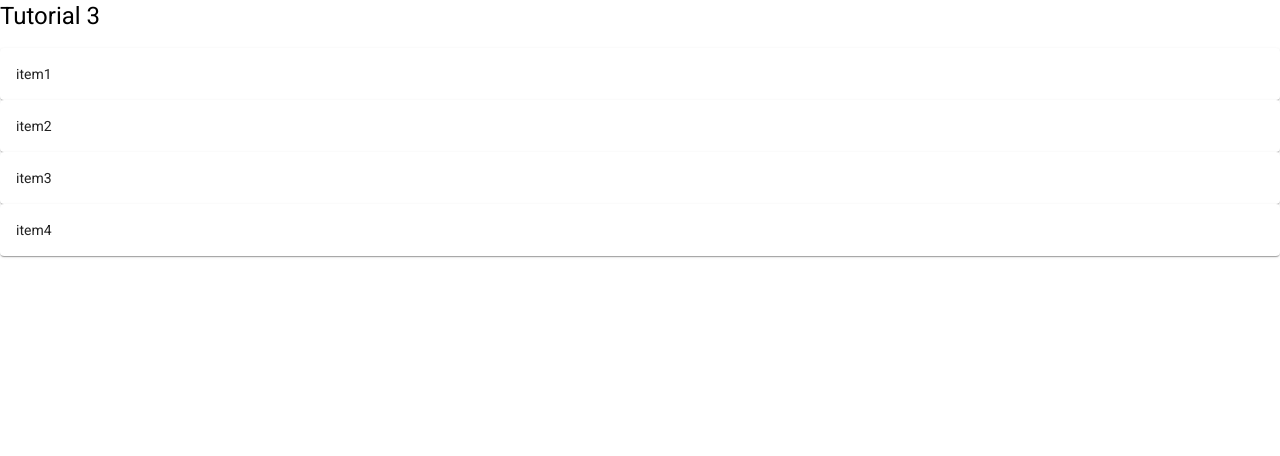
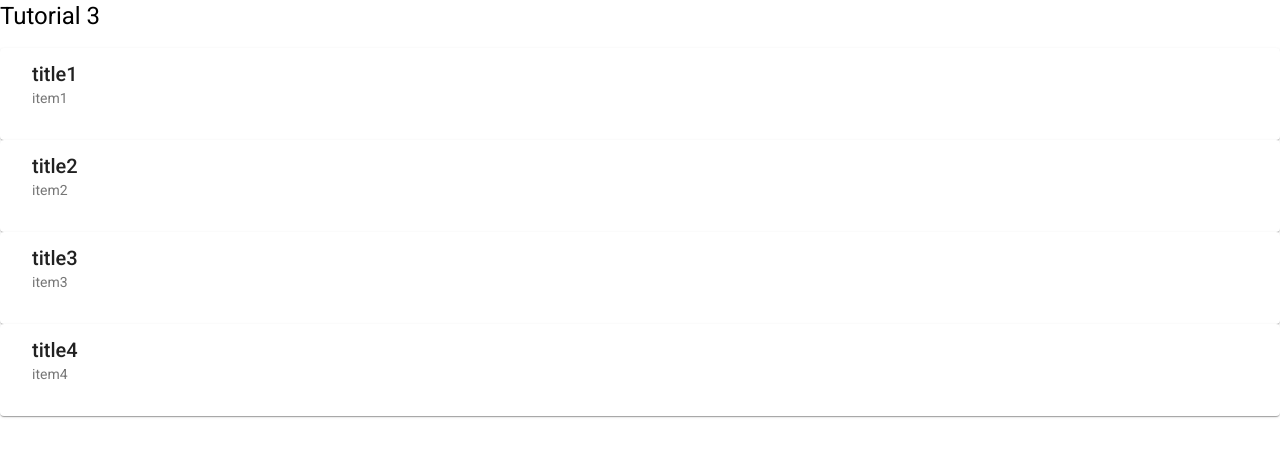
Before and after one commit to sunil-sunny/Node-Mongoose-tutorial, an Angular app: page / in a window 1280 px wide. Shown: the top 456 px of the page. Built offline with nearby package versions, Linux system fonts and the light colour scheme.

Commit message:
Added title to Cards

```diff
--- a/src/app/app.module.ts
+++ b/src/app/app.module.ts
@@ -5,6 +5,7 @@ import { AppRoutingModule } from './app-routing.module';
 import { AppComponent } from './app.component';
 import { CardsComponent } from './components/cards/cards.component';
 import { MatCardModule } from '@angular/material/card';
+
 
 @NgModule({
   declarations: [
--- a/src/app/components/cards/cards.component.html
+++ b/src/app/components/cards/cards.component.html
@@ -1,6 +1,9 @@
+<div>
+    <mat-card *ngFor="let data of repeatData">
+        <mat-card-header>
+            <mat-card-title>{{ data.title }}</mat-card-title>
+            <mat-card-subtitle> {{ data.item }} </mat-card-subtitle>
+        </mat-card-header>
+    </mat-card>
 
-<div>
-    <mat-card *ngFor="let item of listArray">
-        {{ item }}
-    </mat-card>
 </div>
--- a/src/app/components/cards/cards.component.ts
+++ b/src/app/components/cards/cards.component.ts
@@ -6,12 +6,22 @@ import { Component, OnInit } from '@angular/core';
   styleUrls: ['./cards.component.css']
 })
 export class CardsComponent implements OnInit {
-  listArray: any[];
+  listArray: any = [];
+  titleArray: any = [];
+  repeatData: any = [];
 
   constructor() { }
 
   ngOnInit(): void {
     this.listArray = ['item1', 'item2', 'item3', 'item4']
+    this.titleArray = ['title1', 'title2', 'title3', 'title4'];
+    this.repeatData = this.listArray.map((value, index) => {
+      return {
+        item: value,
+        title: this.titleArray[index]
+      }
+    });
+
 
   }
 
```
